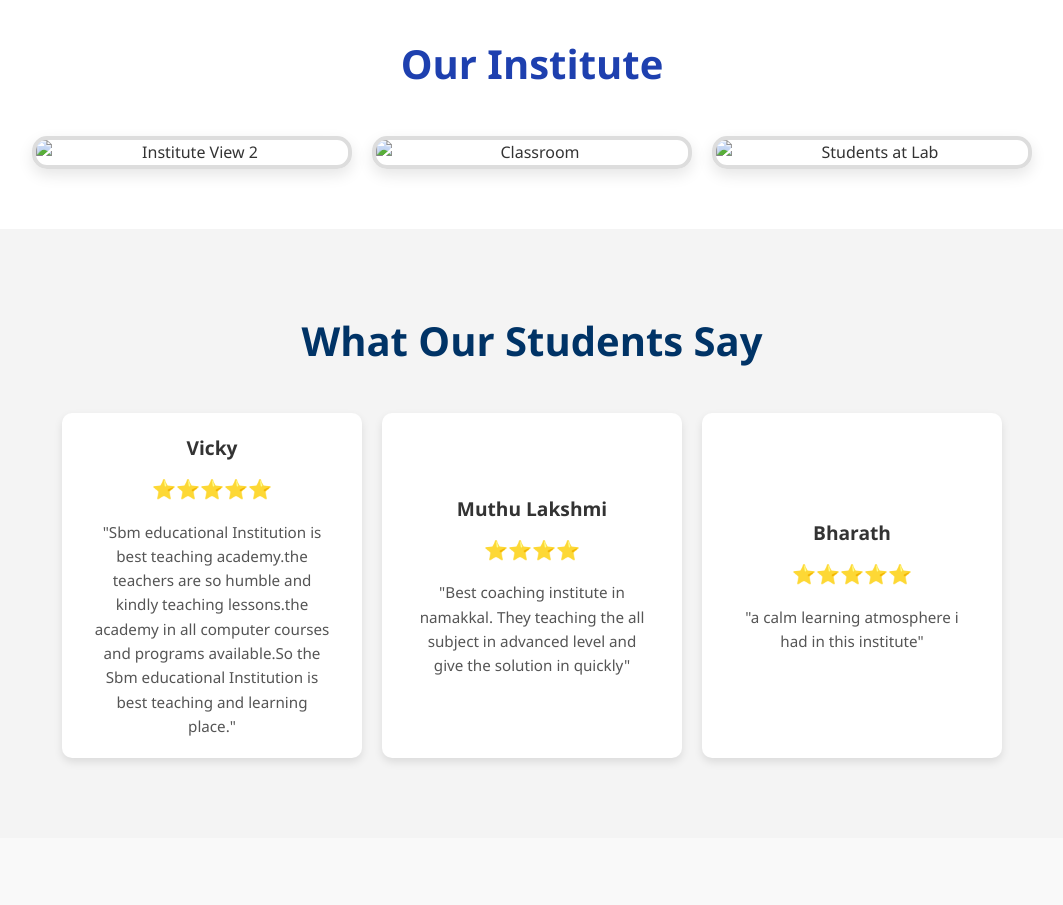
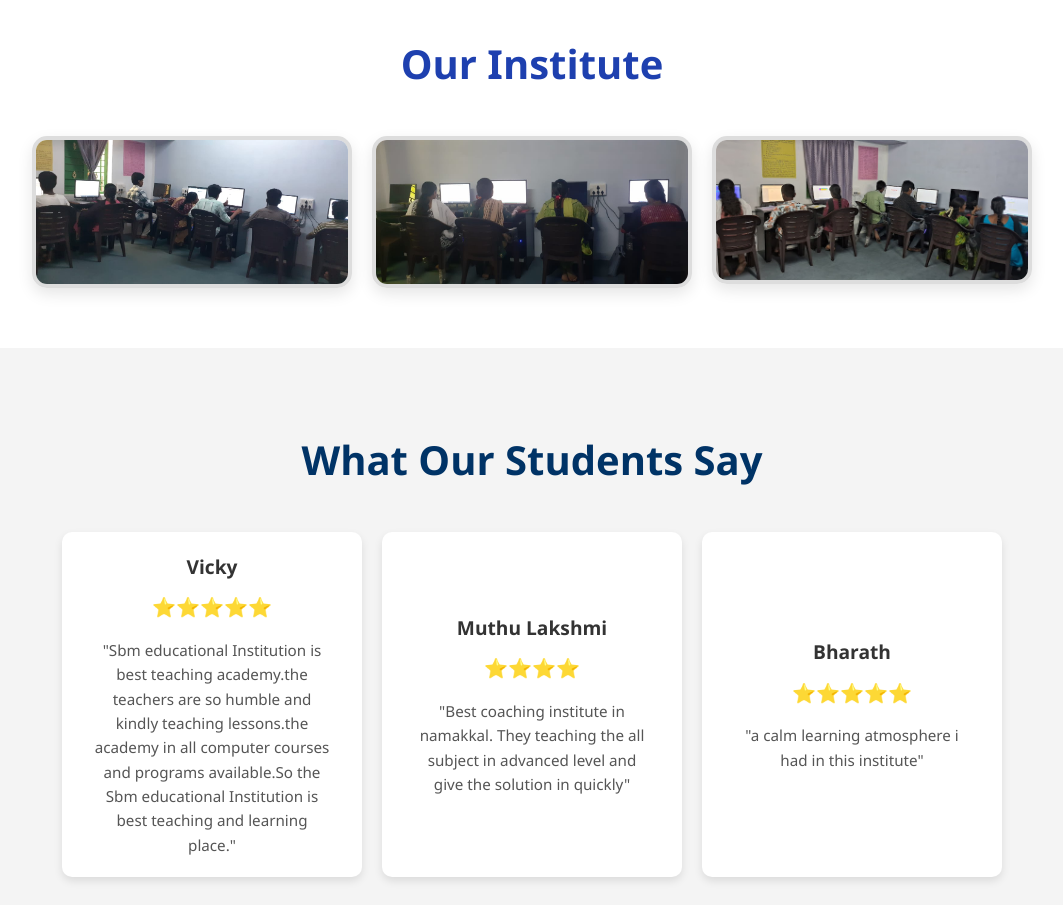
Before and after one commit to SBMeducationalinstitute/buisnesswebsite, a plain HTML site: page SBM.html in a window 1280 px wide. Shown: the part 1160-2065 px from the top of the page, without its empty margins (108-1171 px from the left). Drawn offline with Linux system fonts and the light colour scheme; the site is published under a folder, as on GitHub Pages, so addresses that start at the root find nothing.

Commit message:
Update SBM.html

```diff
--- a/SBM.html
+++ b/SBM.html
@@ -156,9 +156,9 @@
     <h2>Our Institute</h2>
     <div class="gallery-grid">
 
-      <img src="/img1.jpeg" alt="Institute View 2">
-      <img src="/img2.jpeg" alt="Classroom">
-      <img src="/2025-02-27.jpg" alt="Students at Lab">
+      <img src="img1.jpeg" alt="Institute View 2">
+      <img src="img2.jpeg" alt="Classroom">
+      <img src="2025-02-27.jpg" alt="Students at Lab">
     </div>
   </section>
 
```
